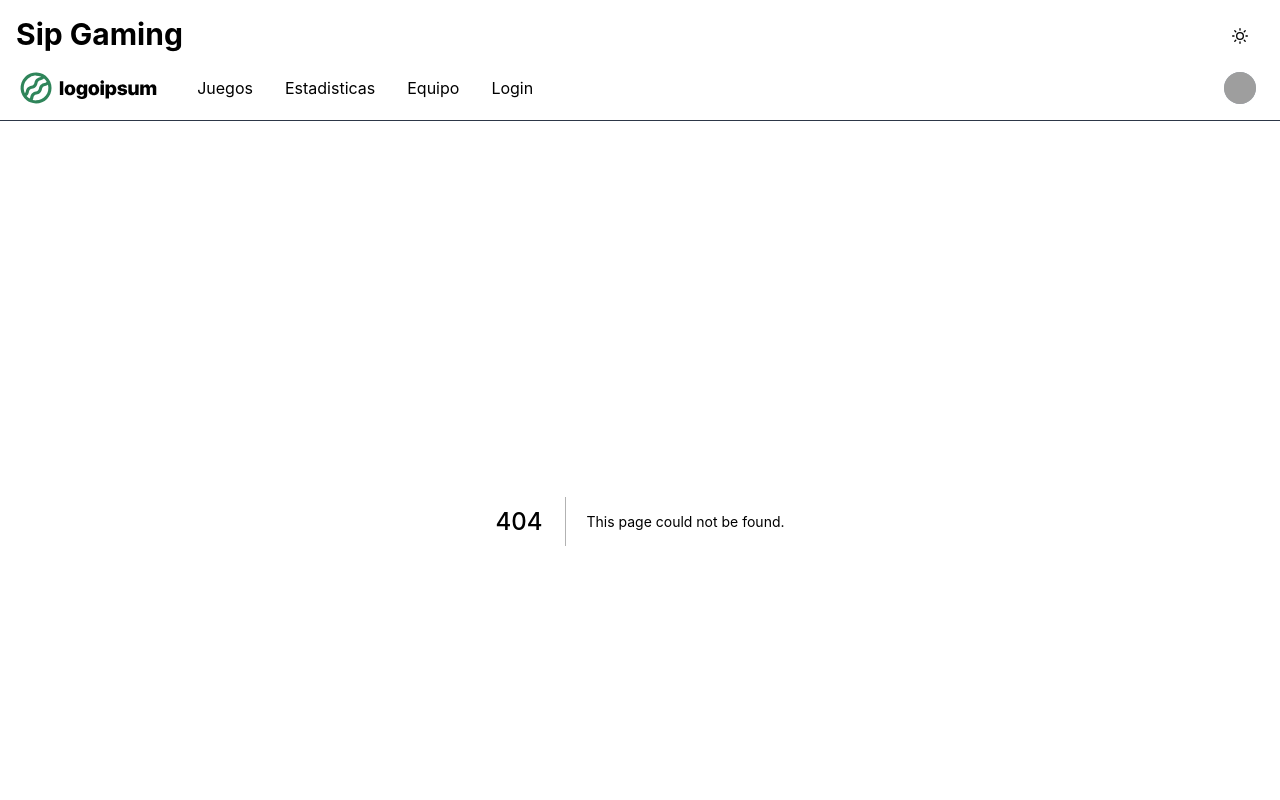
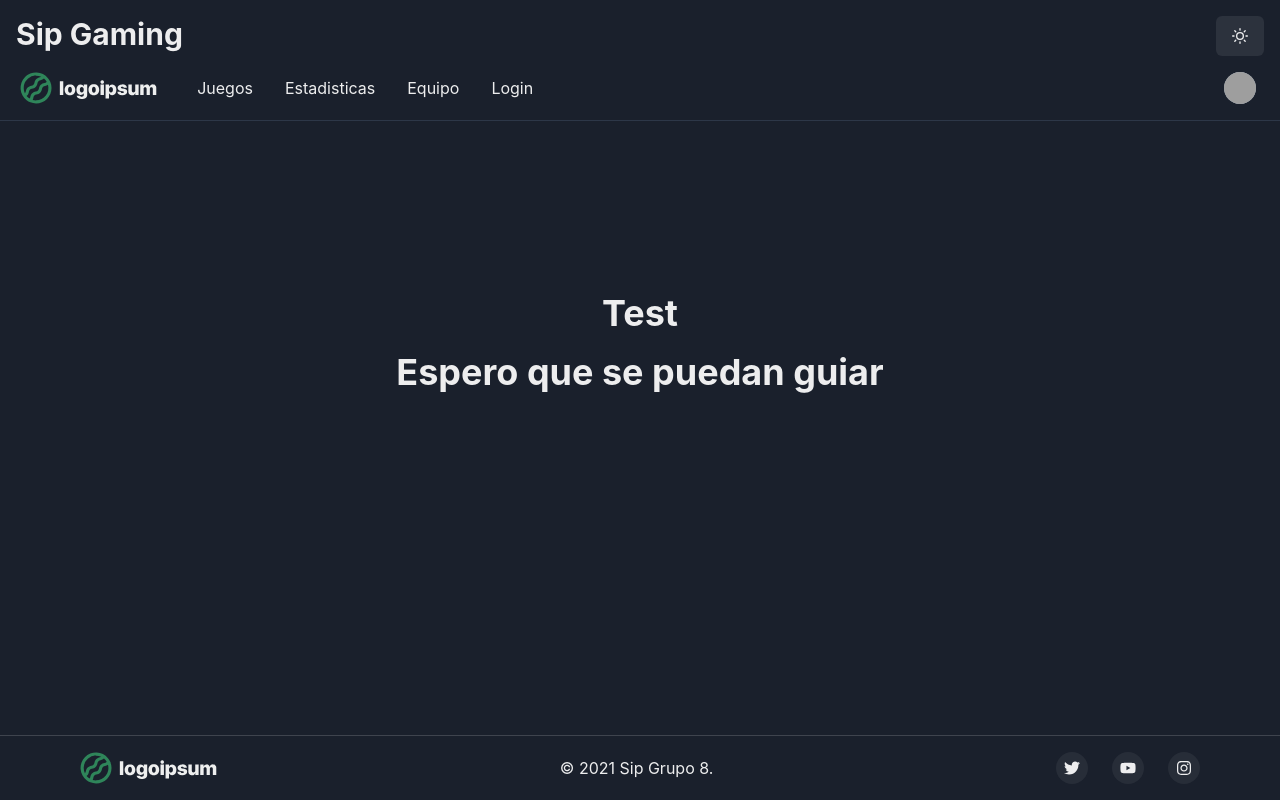
Before and after one commit to sip-group-8/sip-ui, a Next.js app: page /test in a window 1280 px wide. Before the commit this address had no page. Shown: the top 800 px of the page. Built offline with nearby package versions, Linux system fonts and the light colour scheme; grey boxes are pictures that could not be loaded.

Commit message:
commit de prueba

```diff
--- /dev/null
+++ b/pages/test.jsx
@@ -0,0 +1,18 @@
+
+import { Heading, VStack, StackDivider } from "@chakra-ui/react"
+import Head from "next/head"
+export default function Home() {
+  return (
+    <div>
+      <Head>
+        <title>Home | Sip Grupo 8</title>
+        <meta name="description" content="MVP app" />
+        <link rel="icon" href="/favicon.ico" />
+      </Head>
+      <VStack spacing="4">
+        <Heading as="h3">Test</Heading>
+        <Heading as="h4">Espero que se puedan guiar</Heading>
+      </VStack>
+    </div>
+  )
+}
```
Also changed, not shown: 1 other file (tests, documents, lock files or other folders).
